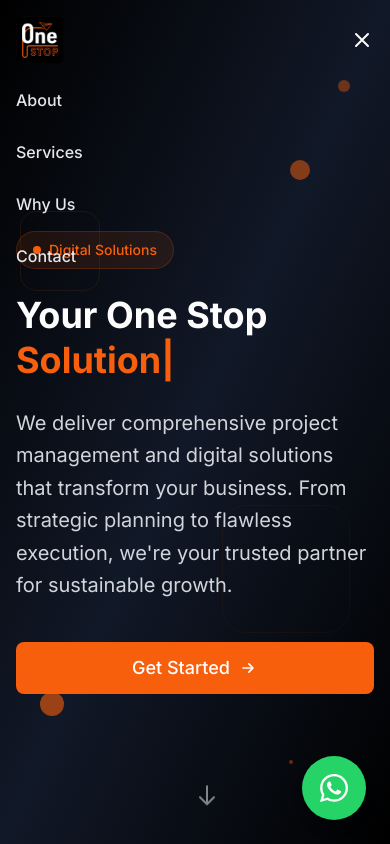
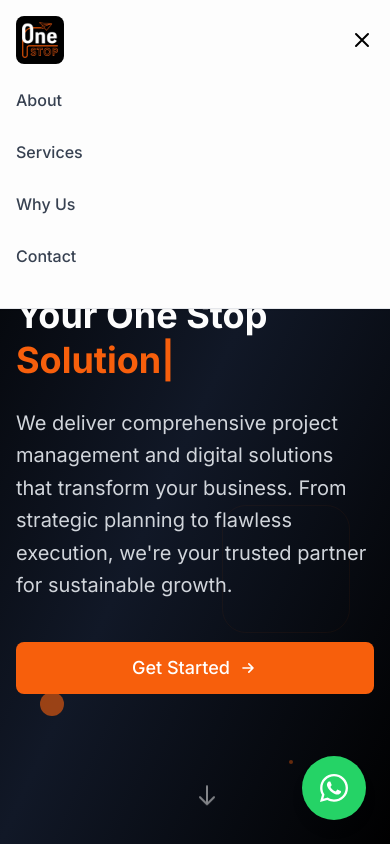
Before and after one commit to kevin-denny/OneStop, a React (Vite) app: page / in a window 390 px wide. Both pictures are taken after a click on the button "Toggle menu". Shown: the top 844 px of the page. Built offline with nearby package versions, Linux system fonts and the light colour scheme.

Commit message:
no message

```diff
--- a/src/components/Header.tsx
+++ b/src/components/Header.tsx
@@ -22,11 +22,10 @@ const Header = () => {
 
   return (
     <header
-      className={`fixed top-0 left-0 right-0 z-50 transition-all duration-300 ${
-        isScrolled
+      className={`fixed top-0 left-0 right-0 z-50 transition-all duration-300 ${isScrolled || isMobileMenuOpen
           ? "bg-brand-white border-b border-gray-200 shadow-sm"
           : "bg-transparent"
-      }`}
+        }`}
     >
       <div className="container-custom py-4">
         <div className="flex items-center justify-between">
@@ -43,11 +42,10 @@ const Header = () => {
               <a
                 key={link.label}
                 href={link.href}
-                className={`font-medium transition-colors ${
-                  isScrolled
+                className={`font-medium transition-colors ${isScrolled || isMobileMenuOpen
                     ? "text-gray-700 hover:text-brand-orange"
                     : "text-gray-200 hover:text-brand-white"
-                }`}
+                  }`}
               >
                 {link.label}
               </a>
@@ -61,9 +59,8 @@ const Header = () => {
           >
             {isMobileMenuOpen ? (
               <svg
-                className={`w-6 h-6 ${
-                  isScrolled ? "text-brand-black" : "text-brand-white"
-                }`}
+                className={`w-6 h-6 ${isScrolled || isMobileMenuOpen ? "text-brand-black" : "text-brand-white"
+                  }`}
                 fill="none"
                 stroke="currentColor"
                 viewBox="0 0 24 24"
@@ -77,9 +74,8 @@ const Header = () => {
               </svg>
             ) : (
               <svg
-                className={`w-6 h-6 ${
-                  isScrolled ? "text-brand-black" : "text-brand-white"
-                }`}
+                className={`w-6 h-6 ${isScrolled ? "text-brand-black" : "text-brand-white"
+                  }`}
                 fill="none"
                 stroke="currentColor"
                 viewBox="0 0 24 24"
@@ -101,11 +97,10 @@ const Header = () => {
               <a
                 key={link.label}
                 href={link.href}
-                className={`block font-medium py-2 transition-colors ${
-                  isScrolled
+                className={`block font-medium py-2 transition-colors ${isScrolled || isMobileMenuOpen
                     ? "text-gray-700 hover:text-brand-orange"
                     : "text-gray-200 hover:text-brand-white"
-                }`}
+                  }`}
                 onClick={() => setIsMobileMenuOpen(false)}
               >
                 {link.label}
```
